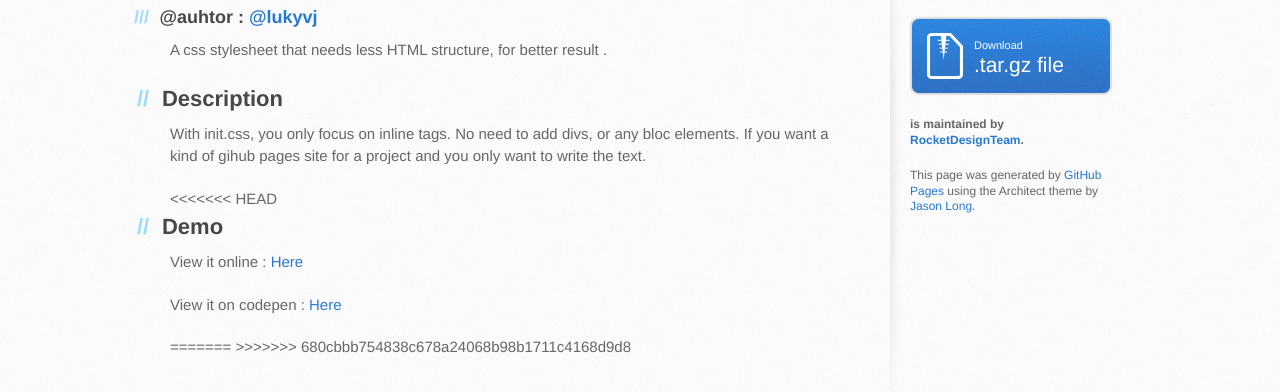
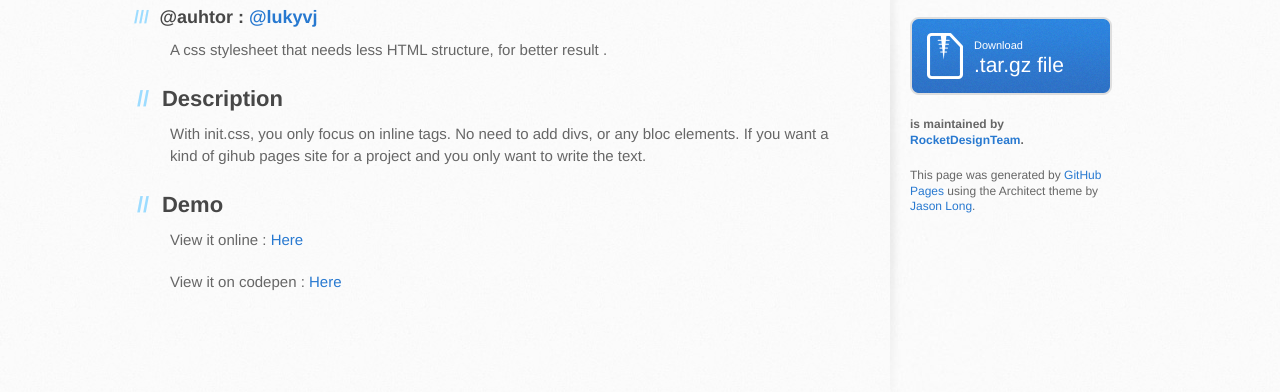
Before and after one commit to RocketDesignTeam/init.css, a plain HTML site: page index.html in a window 1280 px wide. Shown: the part 344-736 px from the top of the page. Drawn offline with Linux system fonts and the light colour scheme; a web font is replaced by a local one.

Commit message:
fix index

```diff
--- a/index.html
+++ b/index.html
@@ -42,15 +42,12 @@
 
 <p>With init.css, you only focus on inline tags. No need to add divs, or any bloc elements.
   If you want a kind of gihub pages site for a project and you only want to write the text.</p>
-<<<<<<< HEAD
 
 <h2>
 <a name="demo" class="anchor" href="#demo"><span class="octicon octicon-eye"></span></a>Demo</h2>
 
 <p>View it online : <a href="basefile.html">Here</a></p>
 <p>View it on codepen : <a href="http://codepen.io/LukyVj/pen/clatE">Here</a></p>
-=======
->>>>>>> 680cbbb754838c678a24068b98b1711c4168d9d8
         </section>
 
         <aside id="sidebar">
```
